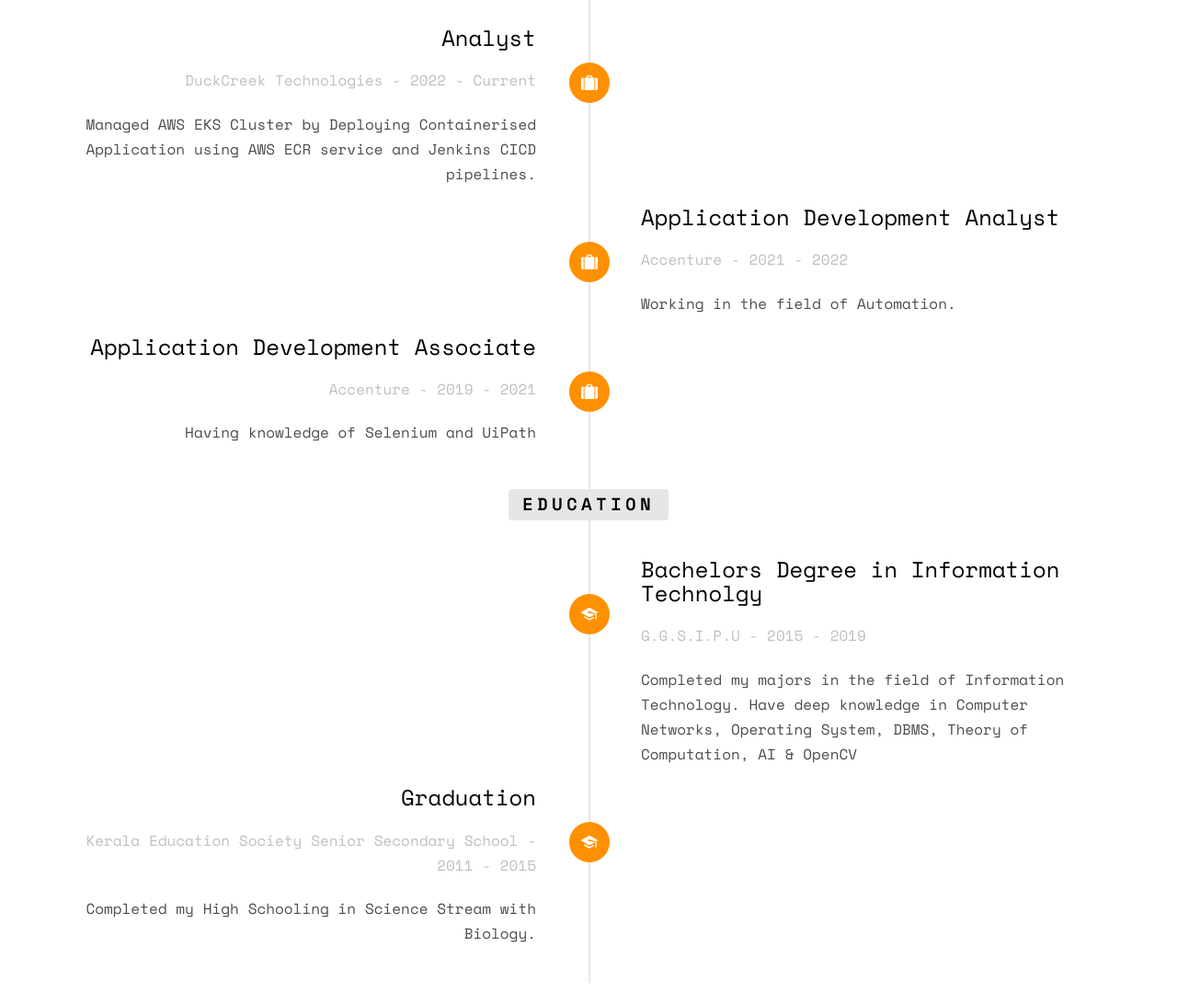
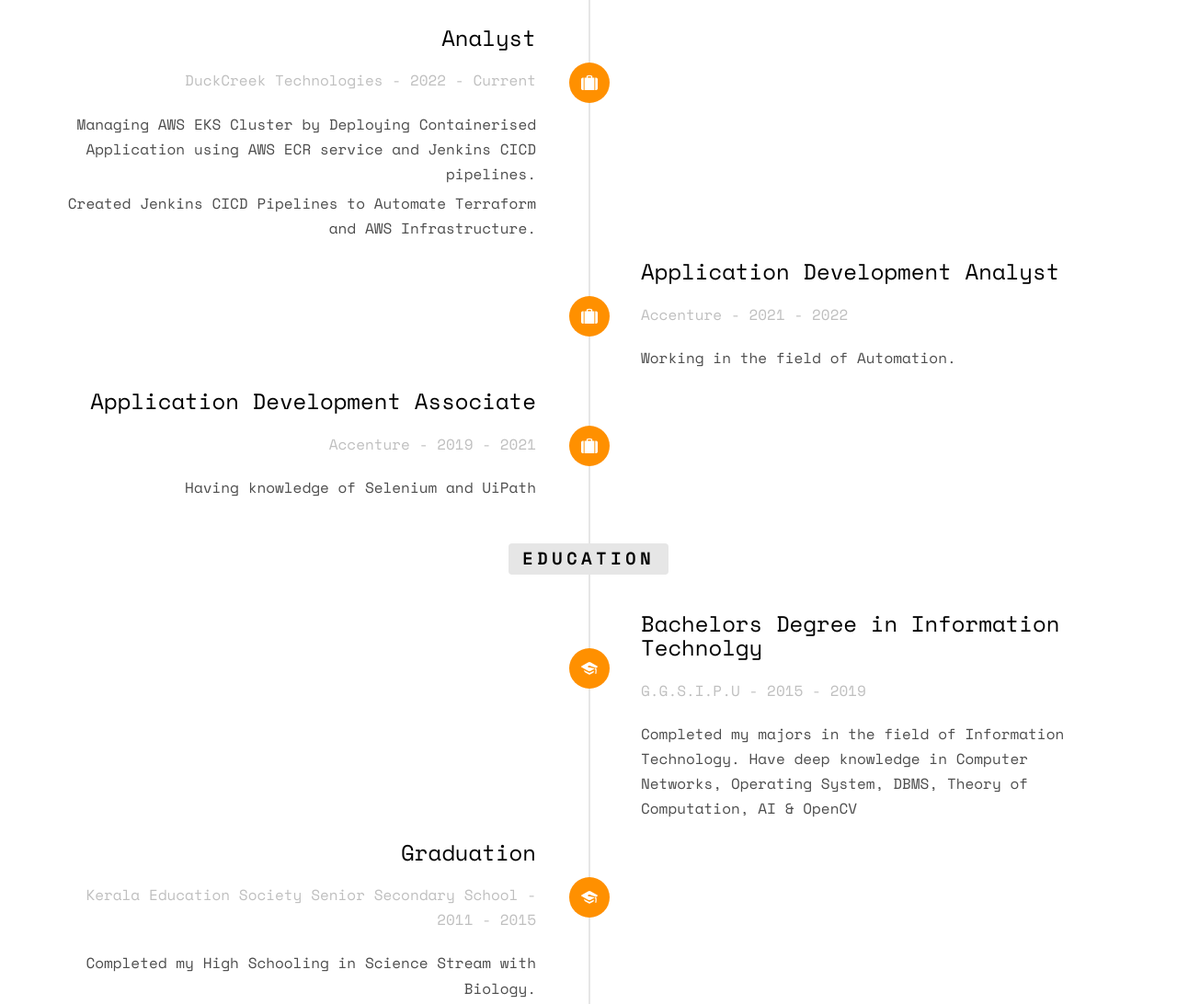
Before and after one commit to RohanRusta21/portfolio, a plain HTML site: page index.html in a window 1280 px wide. Shown: the part 1840-2932 px from the top of the page at 92% size. Drawn offline with nearby package versions, Linux system fonts and the light colour scheme; some packages are replaced by stand-ins of ours; no server answers; files whose address does not match are found by name.

Commit message:
"Updated Bio"

```diff
--- a/index.html
+++ b/index.html
@@ -145,9 +145,10 @@
 									<span class="company">DuckCreek Technologies - 2022 - Current</span>
 								</div>
 								<div class="timeline-body">
-									<p>Managed AWS EKS Cluster by Deploying Containerised
+									<p>Managing AWS EKS Cluster by Deploying Containerised
 										Application using AWS ECR service and Jenkins CICD
 										pipelines.</p>
+									<p>Created Jenkins CICD Pipelines to Automate Terraform and AWS Infrastructure.</p>
 								</div>
 							</div>
 						</li>
```
